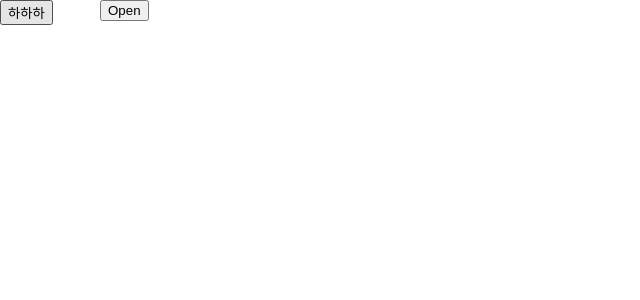
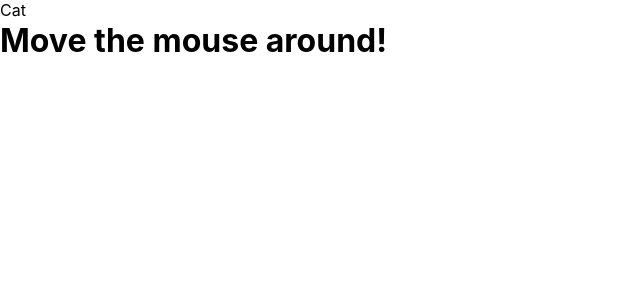
Before and after one commit to uiop5809/React-Study, a React (Create React App) app: page / in a window 1280 px wide. Shown: the top 300 px of the page, without its empty margins (0-640 px from the left). Built offline with nearby package versions, Linux system fonts and the light colour scheme.

Commit message:
Render Props

```diff
--- a/src/App.js
+++ b/src/App.js
@@ -1,8 +1,8 @@
 import "./App.css";
-import Example from "./components/Portal/Example";
+import MouseTracker from "./components/RenderProps/MouseTracker";
 
 function App() {
-  return <Example />;
+  return <MouseTracker />;
 }
 
 export default App;
--- /dev/null
+++ b/src/components/RenderProps/Cat.jsx
@@ -0,0 +1,12 @@
+import React, { Component } from "react";
+
+export default class Cat extends Component {
+  render() {
+    const mouse = this.props.mouse;
+    return (
+      <div style={{ position: "absolute", left: mouse.x, top: mouse.y }}>
+        Cat
+      </div>
+    );
+  }
+}
--- /dev/null
+++ b/src/components/RenderProps/Mouse.jsx
@@ -0,0 +1,20 @@
+import React, { Component } from "react";
+import Cat from "./Cat";
+
+export default class Mouse extends Component {
+  constructor(props) {
+    super(props);
+    this.handleMouseMove = this.handleMouseMove.bind(this);
+    this.state = { x: 0, y: 0 };
+  }
+  handleMouseMove(event) {
+    this.setState({ x: event.clientX, y: event.clientY });
+  }
+  render() {
+    return (
+      <div style={{ height: "100vh" }} onMouseMove={this.handleMouseMove}>
+        {this.props.render(this.state)}
+      </div>
+    );
+  }
+}
--- /dev/null
+++ b/src/components/RenderProps/MouseTracker.jsx
@@ -0,0 +1,14 @@
+import React, { Component } from "react";
+import Mouse from "./Mouse.jsx";
+import Cat from "./Cat.jsx";
+
+export default class MouseTracker extends Component {
+  render() {
+    return (
+      <>
+        <h1>Move the mouse around!</h1>
+        <Mouse render={(mouse) => <Cat mouse={mouse} />} />
+      </>
+    );
+  }
+}
```
